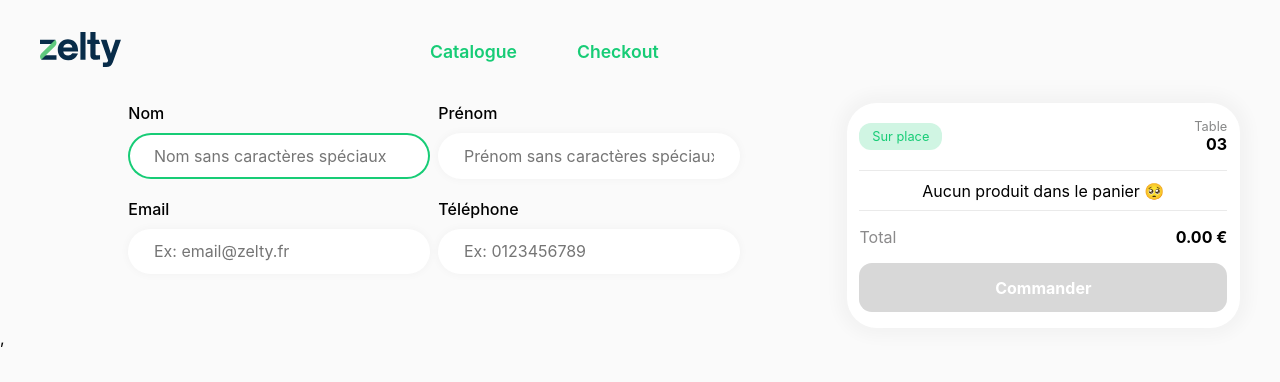
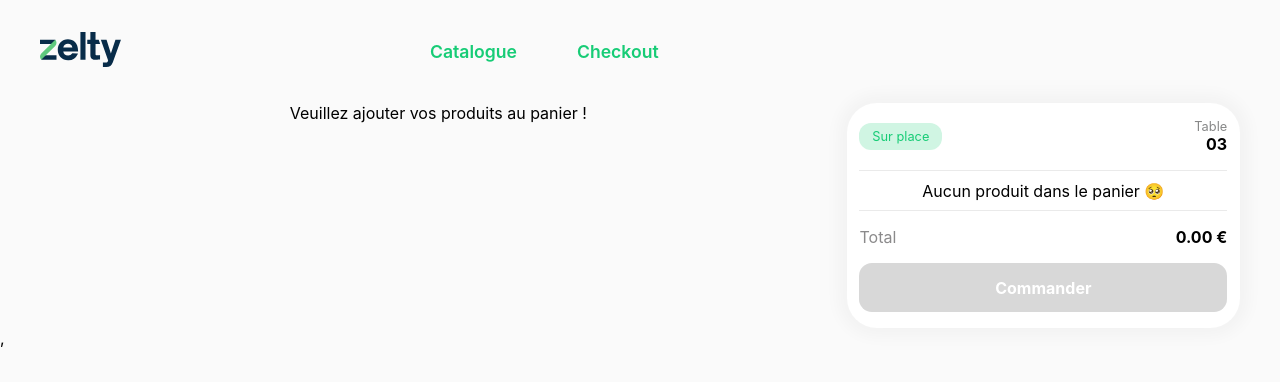
Before and after one commit to Quang-Tuyen-DINH/zelty-food, a React (Create React App) app: page /checkout in a window 1280 px wide. Shown: the top 382 px of the page. Built offline with nearby package versions, Linux system fonts and the light colour scheme.

Commit message:
Add notification feature

```diff
--- a/package.json
+++ b/package.json
@@ -19,6 +19,7 @@
     "react-redux": "^8.0.5",
     "react-router-dom": "^6.6.1",
     "react-scripts": "5.0.1",
+    "react-toastify": "^9.1.1",
     "react-uuid": "^2.0.0",
     "redux": "^4.2.0",
     "styled-components": "^5.3.6",
--- a/src/components/forms/CheckoutInput.tsx
+++ b/src/components/forms/CheckoutInput.tsx
@@ -1,8 +1,10 @@
-import { useEffect } from "react";
+import { useEffect, useState } from "react";
 import { useForm } from "react-hook-form";
 import { useDispatch } from "react-redux";
 import { CheckoutInputStyled } from "../styles/CheckoutInput.Styled";
 import { Button } from "../ui/Button";
+import Notification from "../../features/Notification";
+import Store from "../../store/Index";
 
 interface checkoutInputData {
   label: string,
@@ -57,11 +59,16 @@ const InputComponent = (props: {data: checkoutInputData, register: any}) => {
 
 export const CheckoutInput = (props: {confirmInfors: any}) => {
   const dispatch = useDispatch();
+  const [hasProducts, setHasProducts] = useState<boolean>();
   const {register, handleSubmit, setFocus, formState, reset} = useForm();
   const {isDirty, isValid} = formState;
 
   useEffect(() => {
     setFocus(checkoutFormData[0].name);
+    Store.getState().cartProducts.length > 0 ? setHasProducts(true): setHasProducts(false);
+    Store.subscribe(() => {
+      Store.getState().cartProducts.length > 0 ? setHasProducts(true): setHasProducts(false);
+    })
   }, []);
 
   const onSubmit = (data: any) => {
@@ -71,18 +78,28 @@ export const CheckoutInput = (props: {confirmInfors: any}) => {
 
   return (
     <CheckoutInputStyled>
+      {hasProducts === true ?
         <form className="zelty-restaurant__checkout__form" onSubmit={handleSubmit(onSubmit)}>
           {checkoutFormData.map((data: checkoutInputData) => (
             <div key={`input-${data.name}`} className="zelty-restaurant__checkout__form__input">
               <InputComponent data={data} register={register} />
             </div>
           ))}
-          {(isDirty && isValid) &&
+          {(isDirty && isValid) ?
             <div className="zelty-restaurant__checkout__form__confirm">
-              <Button type="submit" className="zelty-restaurant__checkout__form__confirm__button" onClick={() => props.confirmInfors(true)}>Confirmer Les Informations</Button>
+              <Button type="submit" className="zelty-restaurant__checkout__form__confirm__button" onClick={() => {props.confirmInfors(true); Notification.notifyCheckoutInformations()}}>Confirmer Les Informations</Button>
+            </div>
+          :
+            <div className="zelty-restaurant__checkout__form__unconfirm">
+              <Button disabled className="zelty-restaurant__checkout__form__unconfirm__button">Confirmer Les Informations</Button>
             </div>
           }
         </form>
+      :
+        <div className="zelty-restaurant__checkout__empty">
+          Veuillez ajouter vos produits au panier !
+        </div>
+      }
     </CheckoutInputStyled>
   );
 };
--- a/src/components/styles/CheckoutInput.Styled.ts
+++ b/src/components/styles/CheckoutInput.Styled.ts
@@ -41,5 +41,21 @@ export const CheckoutInputStyled = styled.div`
         }
       }
     }
+    &__unconfirm {
+      width: 100%;
+      display: contents;
+      &__button{
+        margin: 10px 0 0 0;
+        width: 300px;
+        &:disabled {
+          background: #d8d8d8;
+          cursor: initial;
+        }
+      }
+    }
+  }
+  .zelty-restaurant__checkout__empty {
+    margin: auto;
+    text-align: center;
   }
 `;
--- a/src/components/ui/Cart.tsx
+++ b/src/components/ui/Cart.tsx
@@ -9,6 +9,7 @@ import { CartStyled } from "../styles/Cart.styled";
 import { Badge } from "./Badge";
 import { Button } from "./Button";
 import CheckoutService from "../../services/checkout/Checkout.service";
+import Notification from '../../features/Notification';
 
 const Cart = (props: {atCatalogue: boolean, atCheckout: boolean, checkoutConfirmed: boolean}) => {
   const dispatch = useDispatch();
@@ -29,6 +30,7 @@ const Cart = (props: {atCatalogue: boolean, atCheckout: boolean, checkoutConfirm
 
   const removeProduct = (commandId: string) => {
     dispatch({ type: "REMOVE_PRODUCT", payload: commandId});
+    Notification.notifyProduct("removeProduct", "");
   }
 
   const calculateTotal = (products: CartProduct[]) => {
@@ -47,6 +49,7 @@ const Cart = (props: {atCatalogue: boolean, atCheckout: boolean, checkoutConfirm
     await CheckoutService.payCommand(cartProducts, clientInfors)
     .then((data) => {
       console.log(data);
+      Notification.notifyPayment();
       emptyCart();
     })
     .catch((err) => {
--- a/src/components/ui/ProductCard.tsx
+++ b/src/components/ui/ProductCard.tsx
@@ -6,6 +6,7 @@ import { Badge } from './Badge';
 import { useDispatch } from 'react-redux';
 import { Button } from './Button';
 import { Item } from '../../shared/models/Option.model';
+import Notification from '../../features/Notification';
 
 const ProductCard = (props: {product: Product, options?: Item[]}) => {
   const dispatch = useDispatch();
@@ -15,10 +16,12 @@ const ProductCard = (props: {product: Product, options?: Item[]}) => {
   const addToCartWithOptions = () => {
     setChooseOption(false);
     dispatch({ type: "ADD_PRODUCT", payload: {commandId: uuid(), productId: props.product.id, options: selectedOption, price: props.product.price} });
+    Notification.notifyProduct("addProduct", props.product.name);
   }
 
   const addToCart = () => {
     dispatch({ type: "ADD_PRODUCT", payload: {commandId: uuid(), productId: props.product.id, price: props.product.price} });
+    Notification.notifyProduct("addProduct", props.product.name);
   }
 
   return (
@@ -58,7 +61,12 @@ const ProductCard = (props: {product: Product, options?: Item[]}) => {
               props.product.available_options.map((option: string, index) => (
                 <label key={`option-${index}`} className="product-card__content__options__radio">
                   <input name="radio" type="radio" value={option} onClick={() => setSelectedOption(option)}/>
-                  <span className="product-card__content__options__radio__label">{props.options && props.options.find(item => item.id === option) ? props.options.find(item => item.id === option)?.name : <></>}</span>
+                  <span className="product-card__content__options__radio__label">
+                    {props.options && props.options.find(item => item.id === option) ?
+                      props.options.find(item => item.id === option)?.name
+                    :
+                      <></>}
+                    </span>
                 </label>
               ))
             }
--- /dev/null
+++ b/src/features/Notification.tsx
@@ -0,0 +1,60 @@
+import { ToastContainer, toast } from 'react-toastify';
+import 'react-toastify/dist/ReactToastify.css';
+import { css } from 'styled-components';
+
+const Notification = {
+  notifyProduct(type: string, label: string) {
+    if(type === "addProduct") {
+      toast.success(`${label} ajouté au panier !`, {
+        position: "top-right",
+        autoClose: 3000,
+        hideProgressBar: false,
+        closeOnClick: true,
+        pauseOnHover: true,
+        draggable: true,
+        progress: undefined,
+        theme: "light"
+      });
+    };
+    if(type === "removeProduct") {
+      toast.warn(`${label} supprimé du panier !`, {
+        position: "top-right",
+        autoClose: 3000,
+        hideProgressBar: false,
+        closeOnClick: true,
+        pauseOnHover: true,
+        draggable: true,
+        progress: undefined,
+        theme: "light"
+      });
+    };
+  },
+
+  notifyCheckoutInformations() {
+    toast.success(`Vos informations pour la commande enregistrées !`, {
+      position: "top-right",
+      autoClose: 3000,
+      hideProgressBar: false,
+      closeOnClick: true,
+      pauseOnHover: true,
+      draggable: true,
+      progress: undefined,
+      theme: "light"
+    });
+  },
+
+  notifyPayment() {
+    toast.success(`Votre commande a été validée !`, {
+      position: "top-right",
+      autoClose: 3000,
+      hideProgressBar: false,
+      closeOnClick: true,
+      pauseOnHover: true,
+      draggable: true,
+      progress: undefined,
+      theme: "light"
+    });
+  }
+}
+
+export default Notification;
--- a/src/pages/App.tsx
+++ b/src/pages/App.tsx
@@ -1,4 +1,5 @@
 import React from "react";
+import { ToastContainer } from "react-toastify";
 import logo from "../assets/logo.svg";
 import { AppStyled } from "../components/styles/App.styled";
 import AppRoutes from "../routes/routes";
@@ -8,6 +9,7 @@ function App() {
   return (
     <AppStyled className="zelty-restaurant">
       <AppRoutes />
+      <ToastContainer />
     </AppStyled>
   );
 }
```
Also changed, not shown: src/pages/Catalogue.tsx (+9 -3 lines), 2 other files (tests, documents, lock files or other folders).
